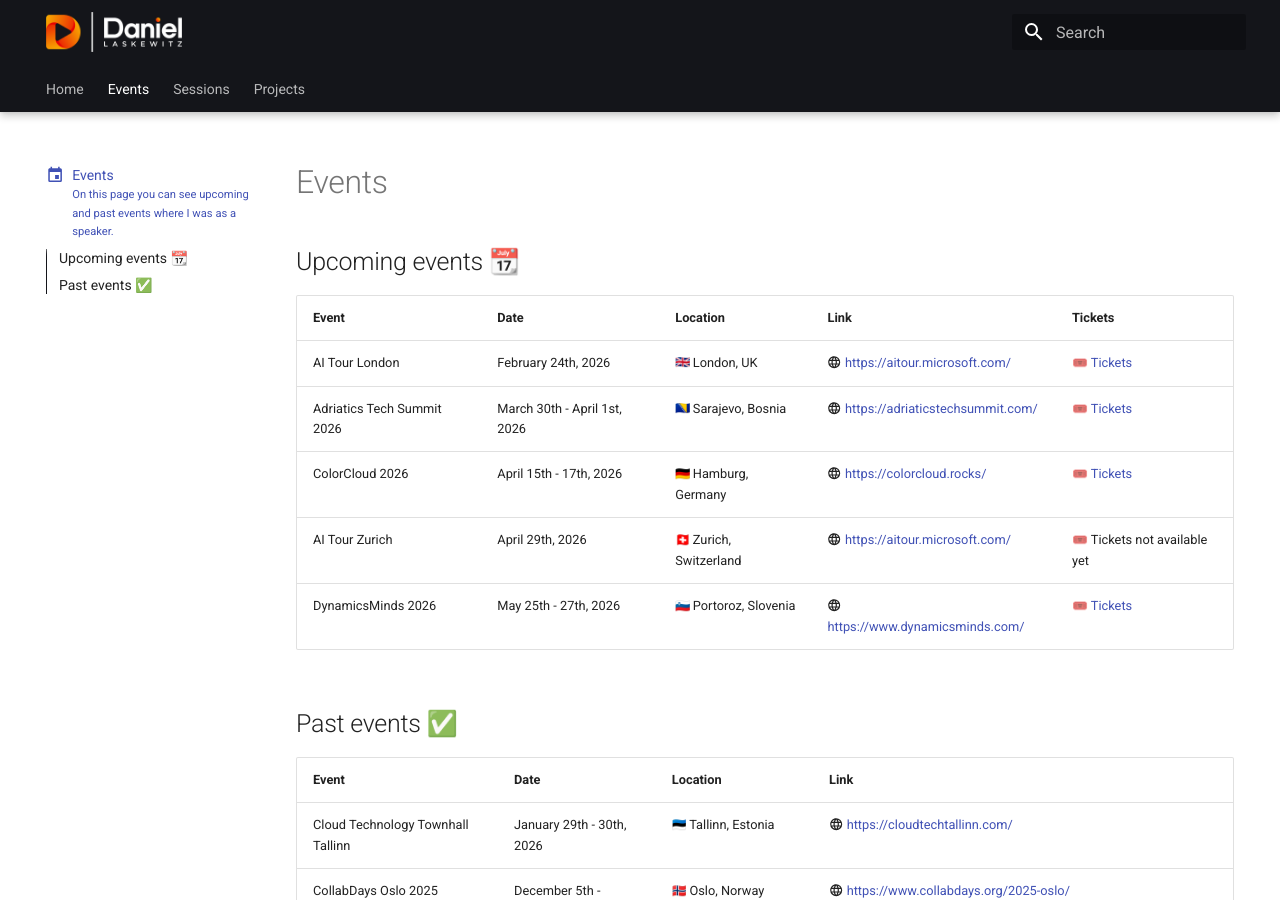
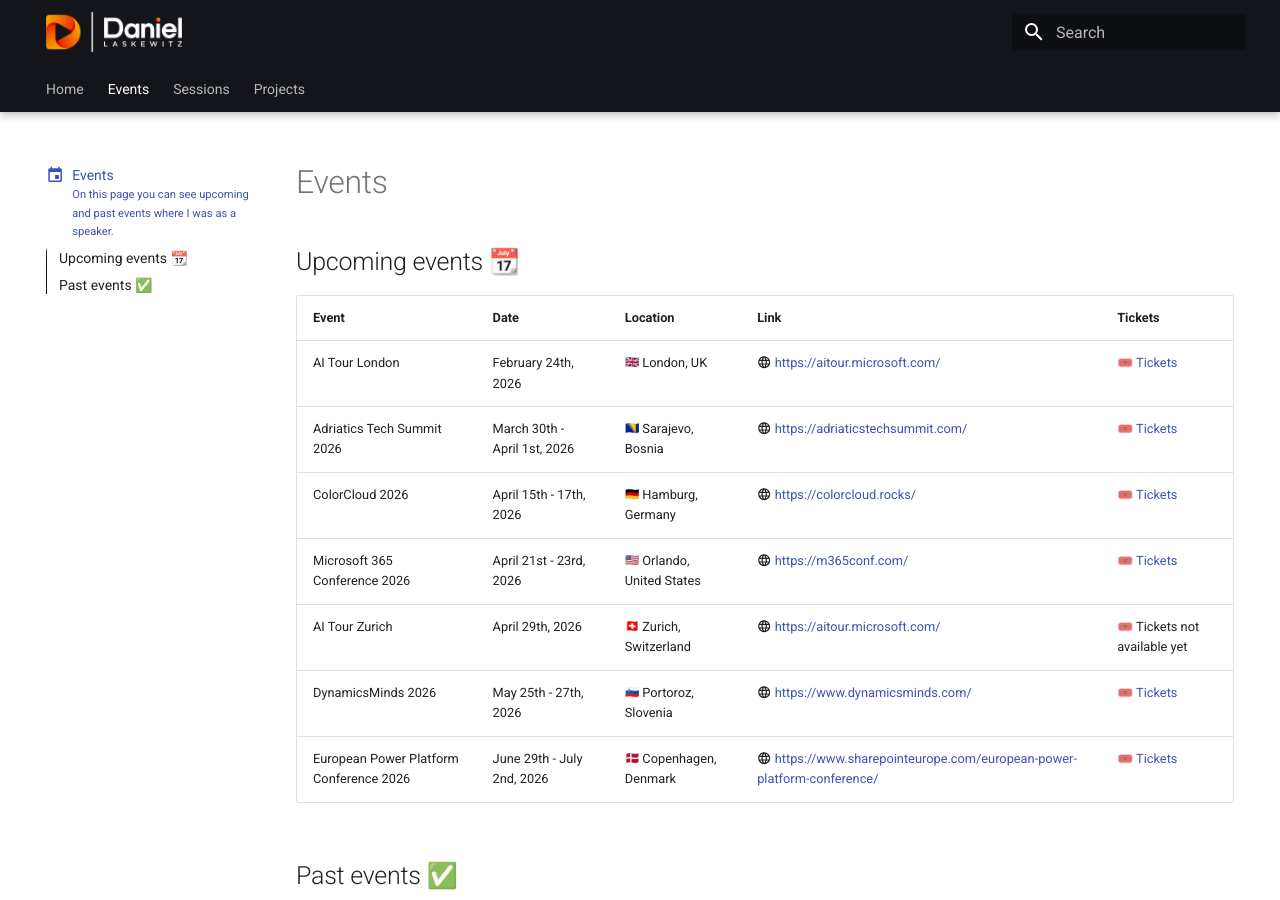
Before and after one commit to Laskewitz/laskewitz.github.io, an MkDocs documentation site: the page built from docs/events.md, in a window 1280 px wide and 900 px high. Built offline with MkDocs 1.6.1 and Material for MkDocs 9.7.7, drawn with Linux system fonts in a browser that asks for light colours; emoji names are drawn with the system emoji font.

Commit message:
Added Microsoft 365 Conference

```diff
--- a/docs/events.md
+++ b/docs/events.md
@@ -18,8 +18,10 @@
 | AI Tour London | February 24th, 2026 | :gb: London, UK | :material-web: [https://aitour.microsoft.com/](https://aitour.microsoft.com/) | 🎟️ [Tickets](https://aitour.microsoft.com/flow/microsoft/london262/landingpage/page/cityhome) |
 | Adriatics Tech Summit 2026 | March 30th - April 1st, 2026 | :ba: Sarajevo, Bosnia | :material-web: [https://adriaticstechsummit.com/](https://adriaticstechsummit.com/) | 🎟️ [Tickets](https://adriaticstechsummit.com/en/tickets) |
 | ColorCloud 2026 | April 15th - 17th, 2026 | :de: Hamburg, Germany | :material-web: [https://colorcloud.rocks/](https://colorcloud.rocks/) | 🎟️ [Tickets](https://colorcloud.rocks/tickets/) |
+| Microsoft 365 Conference 2026 | April 21st - 23rd, 2026 | :us: Orlando, United States | :material-web: [https://m365conf.com/](https://m365conf.com/) | 🎟️ [Tickets](https://m365conf.com/#!/register) |
 | AI Tour Zurich | April 29th, 2026 | :ch: Zurich, Switzerland | :material-web: [https://aitour.microsoft.com/](https://aitour.microsoft.com/) | 🎟️ Tickets not available yet |
 | DynamicsMinds 2026 | May 25th - 27th, 2026 | :si: Portoroz, Slovenia | :material-web: [https://www.dynamicsminds.com/](https://www.dynamicsminds.com/) | 🎟️ [Tickets](https://www.dynamicsminds.com/register/#buy-tickets) |
+| European Power Platform Conference 2026 | June 29th - July 2nd, 2026 | :dk: Copenhagen, Denmark | :material-web: [https://www.sharepointeurope.com/european-power-platform-conference/](https://www.sharepointeurope.com/european-power-platform-conference/) | 🎟️ [Tickets](https://www.sharepointeurope.com/european-power-platform-conference-pricing/) |
 <!-- | Name | Date | :nl: | :material-web: [website](website) | 🎟️ [Tickets]() | -->
 
 ## Past events ✅
```
